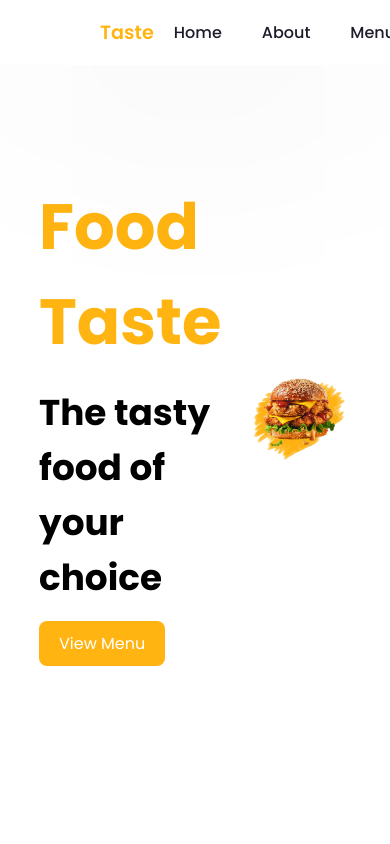
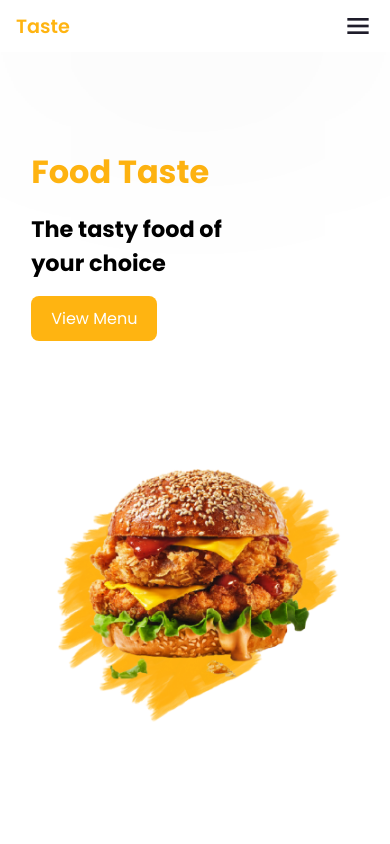
Before and after one commit to ValeriyaS-code/burger-website, a plain HTML site: page index.html in a window 390 px wide. Shown: the top 844 px of the page. Drawn offline with nearby package versions, Linux system fonts and the light colour scheme; a script that the page names is missing.

Commit message:
responsivness added

```diff
--- a/assets/css/style.css
+++ b/assets/css/style.css
@@ -237,3 +237,80 @@ header {
     padding: 20px;
     text-align: center;
 }
+
+/* Responsivness */
+@media (max-width: 921px) {
+    header {
+      padding: 14px 41px;
+    }
+    :root {
+      --big-font: 3rem;
+      --h2-font: 1.7rem;
+    }
+  }
+  @media (max-width: 768px) {
+    section {
+      padding: 50px 8%;
+    }
+    #menu-icon {
+      display: initial;
+      color: var(--text-color);
+    }
+    header .navbar {
+      position: absolute;
+      top: -400px;
+      left: 0;
+      right: 0;
+      display: flex;
+      flex-direction: column;
+      text-align: center;
+      background: var(--bg-color);
+      box-shadow: 0 4px 4px rgb(0 0 0 / 10%);
+      transition: 0.2s ease;
+    }
+    .navbar.active {
+      top: 100%;
+    }
+    .navbar a {
+      padding: 1.5rem;
+      display: block;
+      background: var(--bg-color);
+    }
+    #darkmode {
+      position: absolute;
+      top: 1.4rem;
+      right: 2rem;
+    }
+  }
+  @media (max-width: 715px) {
+    header {
+      padding: 10px 16px;
+    }
+    .home {
+      grid-template-columns: 1fr;
+    }
+    .about {
+      grid-template-columns: 1fr;
+      text-align: center;
+    }
+    .about-img {
+      order: 2;
+    }
+  }
+  @media (max-width: 515px) {
+    .connect {
+      flex-direction: column;
+    }
+    .connect .btn {
+      margin-top: 1rem;
+    }
+  }
+  @media (max-width: 450px) {
+    :root {
+      --big-font: 2rem;
+      --h2-font: 1.4rem;
+    }
+    .home-text {
+      padding-top: 4rem;
+    }
+  }
```
